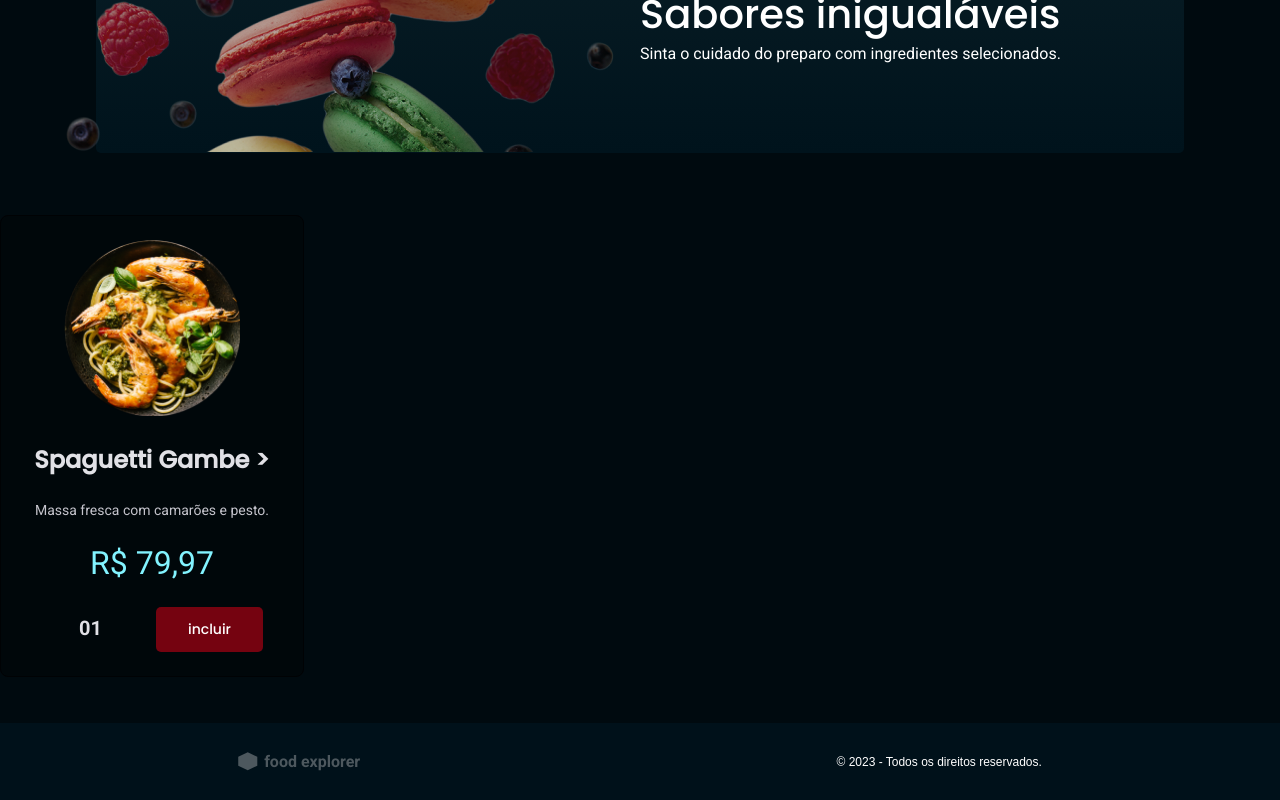
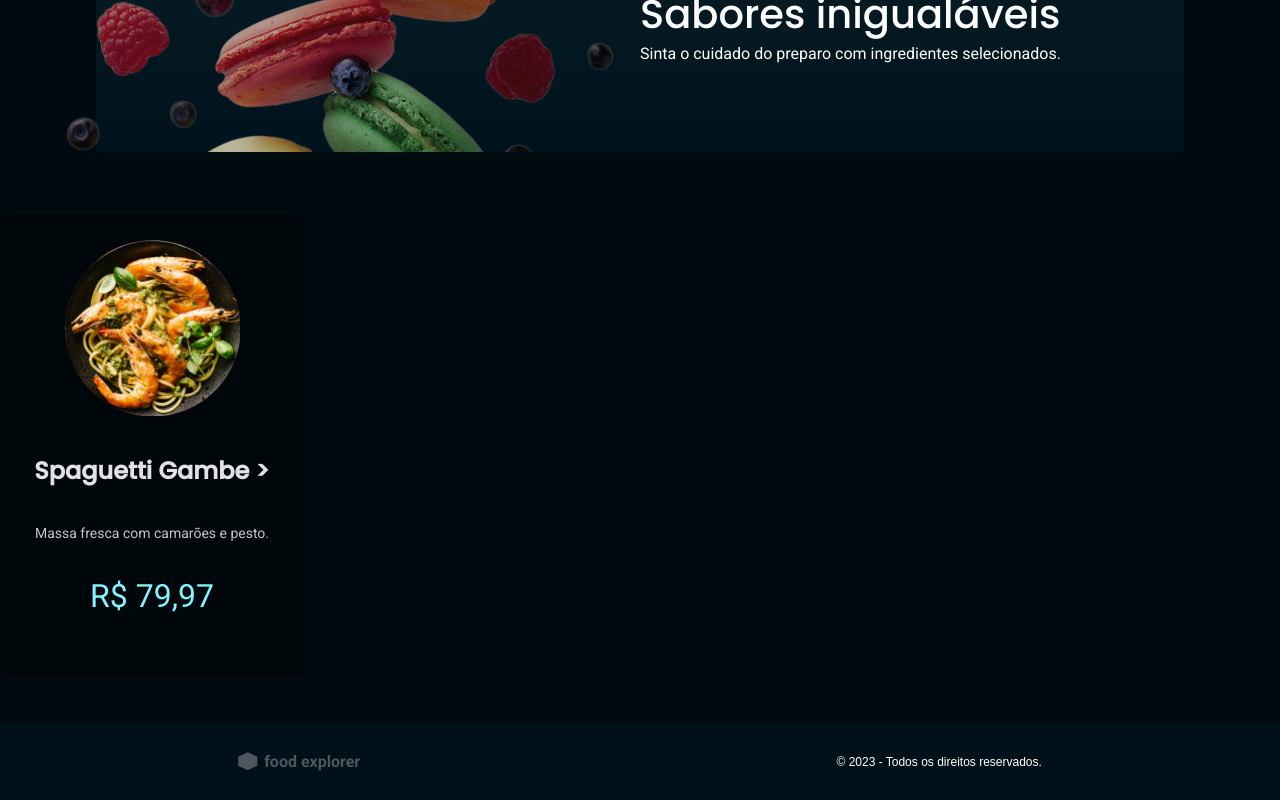
Before and after one commit to JhonatanRuivo/FoodExplorer-FrontEnd, a React (Vite) app: page / in a window 1280 px wide. Shown: the part 375-1175 px from the top of the page. Built offline with nearby package versions, Linux system fonts and the light colour scheme; some icons are missing.

Commit message:
fix: component cardDish

```diff
--- a/src/components/CardDish/index.jsx
+++ b/src/components/CardDish/index.jsx
@@ -1,15 +1,16 @@
 import { Container } from './styled'
-import { PiMinus, PiPlus } from 'react-icons/pi'
+import { PiMinus, PiPlus, PiHeartStraight, PiPencilSimpleLight } from 'react-icons/pi'
+
 
 import { Button } from '../Button'
 
-export function CardDish({ image, icon, dishName, dishDescription, price, amount }) {
+export function CardDish({ image, user = false, dishName, dishDescription, price, amount = false }) {
   return (
     <Container>
       <img src={image} />
 
       <button id="iconTop" aria-label="Favorites Dish">
-        {icon}
+        {user ? <PiHeartStraight size={24}/> : <PiPencilSimpleLight size={24}/>}
       </button>
 
       <h3 className="dishName">{dishName}</h3>
@@ -21,15 +22,15 @@ export function CardDish({ image, icon, dishName, dishDescription, price, amount
       <div className="footerButtons">
         <div className="amount">
           <button id="minus" type="button">
-            <PiMinus size={24} />
+            {amount ? <PiMinus size={24}/> : ""}
           </button>
           <strong>{amount}</strong>
           <button id="more" type="button">
-            <PiPlus size={24} />
+            {amount ? <PiPlus size={24} /> : ""}
           </button>
         </div>
 
-        <Button title="incluir" type="button" />
+        {amount ? <Button title="incluir" type="button" /> : ""}
       </div>
     </Container>
   )
--- a/src/pages/Home/index.jsx
+++ b/src/pages/Home/index.jsx
@@ -1,5 +1,4 @@
 import { Container } from './styles'
-import { PiHeartStraight } from 'react-icons/pi'
 
 import { Header } from '../../components/Header'
 import { Footer } from '../../components/Footer'
@@ -13,13 +12,19 @@ export function Home() {
     <Container>
       <Header />
       <Banner />
-      <CardDish
+      {/* <CardDish
         image={Spaguetti}
         icon={<PiHeartStraight size={24} />}
         dishName={'Spaguetti Gambe >'}
         dishDescription={'Massa fresca com camarões e pesto. '}
         price={'R$ 79,97'}
         amount={"01"}
+      /> */}
+      <CardDish
+        image={Spaguetti}
+        dishName={'Spaguetti Gambe >'}
+        dishDescription={'Massa fresca com camarões e pesto. '}
+        price={'R$ 79,97'}
       />
       <Footer />
     </Container>
```
